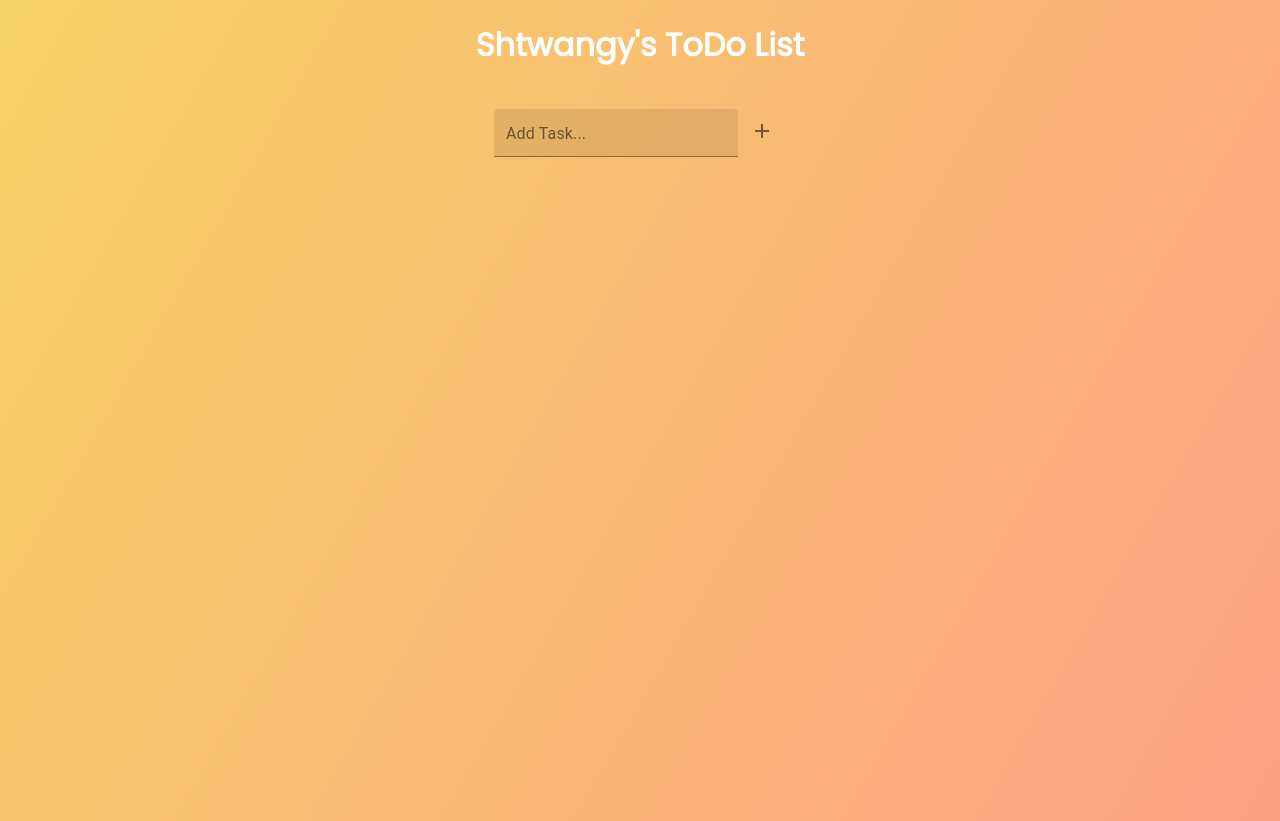
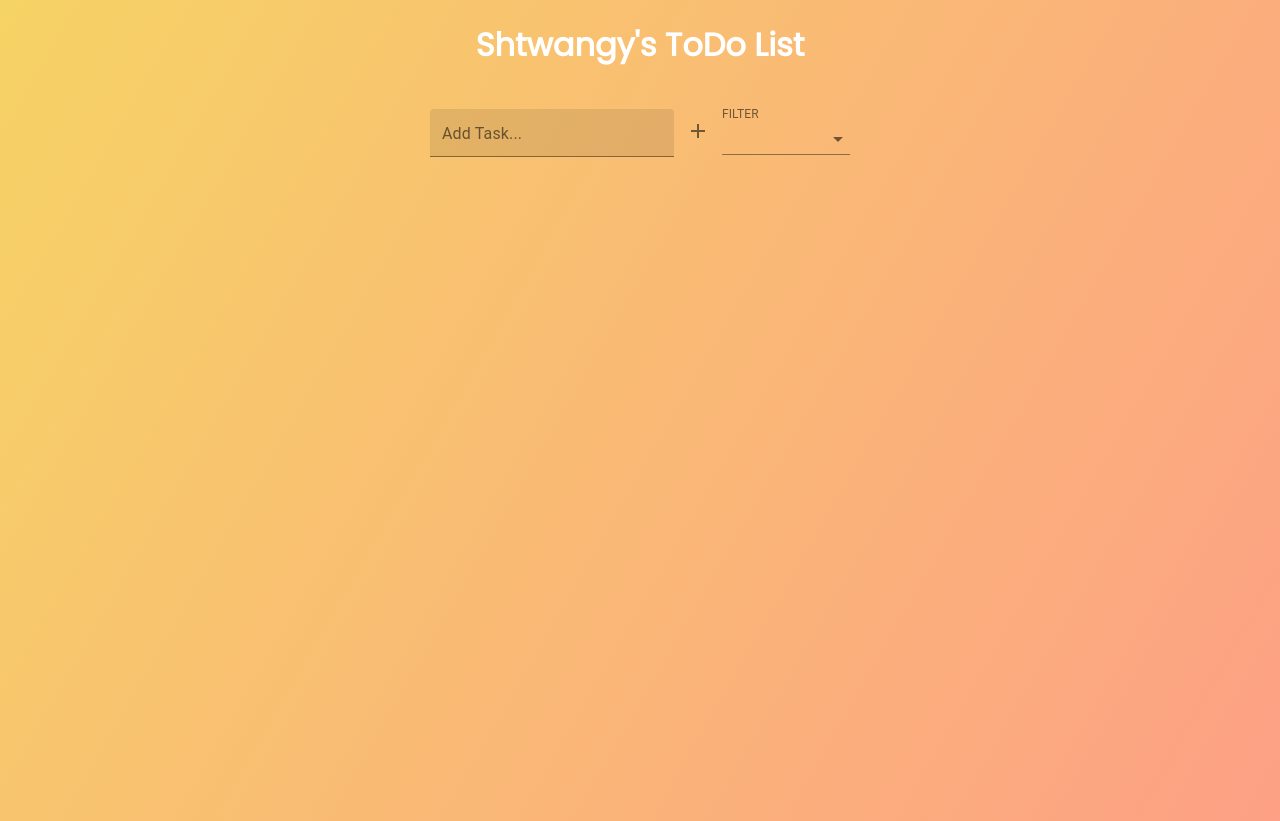
Before and after one commit to shtwangy/react-todo-app, a React (Create React App) app: page / in a window 1280 px wide. Built offline with nearby package versions, Linux system fonts and the light colour scheme.

Commit message:
feat(src/Form.tsx): reflect added todo in todos prop.

```diff
--- a/src/components/Form.tsx
+++ b/src/components/Form.tsx
@@ -1,10 +1,15 @@
 import React, {FC} from 'react';
 import {makeStyles} from "@material-ui/core/styles";
-import {TextInput} from "./UIKit";
+import {SelectBox, TextInput} from "./UIKit";
 import IconButton from "@material-ui/core/IconButton";
 import AddIcon from "@material-ui/icons/Add";
+import {Todo} from "../types/todo";
 
 interface Props {
+    todos: Todo[];
+    setTodos: (todos: Todo[]) => void;
+    inputText: string;
+    setInputText: (s: string) => void;
 }
 
 const useStyles = makeStyles(() => ({
@@ -18,6 +23,29 @@ const useStyles = makeStyles(() => ({
 
 const Form: FC<Props> = (props: Props) => {
     const classes = useStyles();
+
+    const inputTextHandler = (e: React.ChangeEvent<HTMLInputElement>) => {
+        console.log(e.target.value);
+        props.setInputText(e.target.value);
+    };
+
+    const submitTodoHandler = () => {
+        console.log('submit');
+        props.setTodos([
+            ...props.todos,
+            {
+                text: props.inputText,
+                completed: false,
+                id: Math.random() * 1000
+            }
+        ]);
+        props.setInputText('');
+    };
+    const filters = [
+        {id: 'all', name: 'ALL'},
+        {id: 'completed', name: 'Completed'},
+        {id: 'uncompleted', name: 'Uncompleted'}
+    ];
     return (
         <div className={classes.form}>
             <TextInput
@@ -26,11 +54,22 @@ const Form: FC<Props> = (props: Props) => {
                 multiline={false}
                 required={false}
                 rows={1}
+                value={props.inputText}
                 type={"text"}
+                onChange={inputTextHandler}
             />
-            <IconButton>
+            <IconButton onClick={submitTodoHandler}>
                 <AddIcon />
             </IconButton>
+            <div>
+                <SelectBox
+                    label={'FILTER'}
+                    required={true}
+                    value={'ALL'}
+                    options={filters}
+                    select={() => {}}
+                />
+            </div>
         </div>
     );
 };
```
